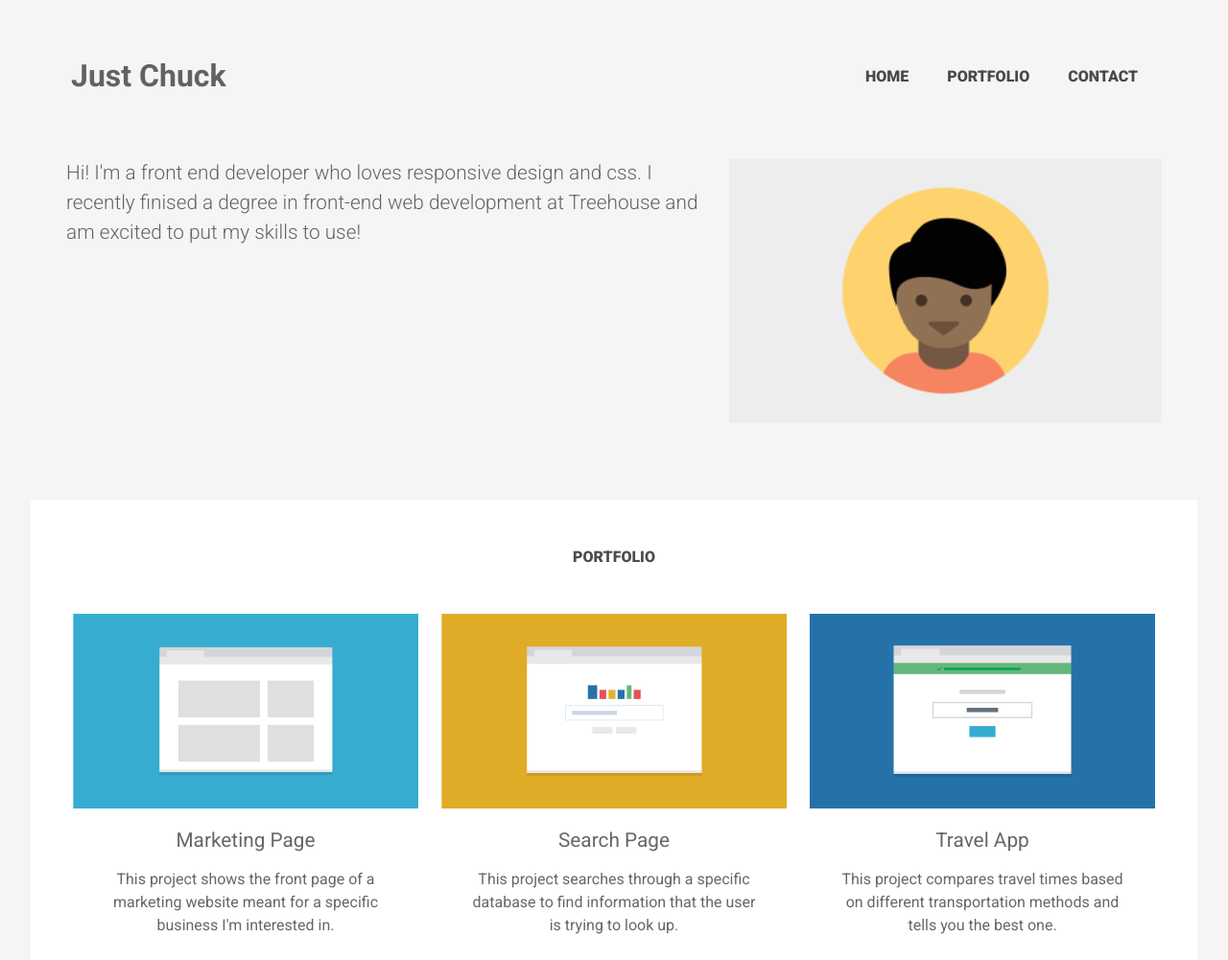
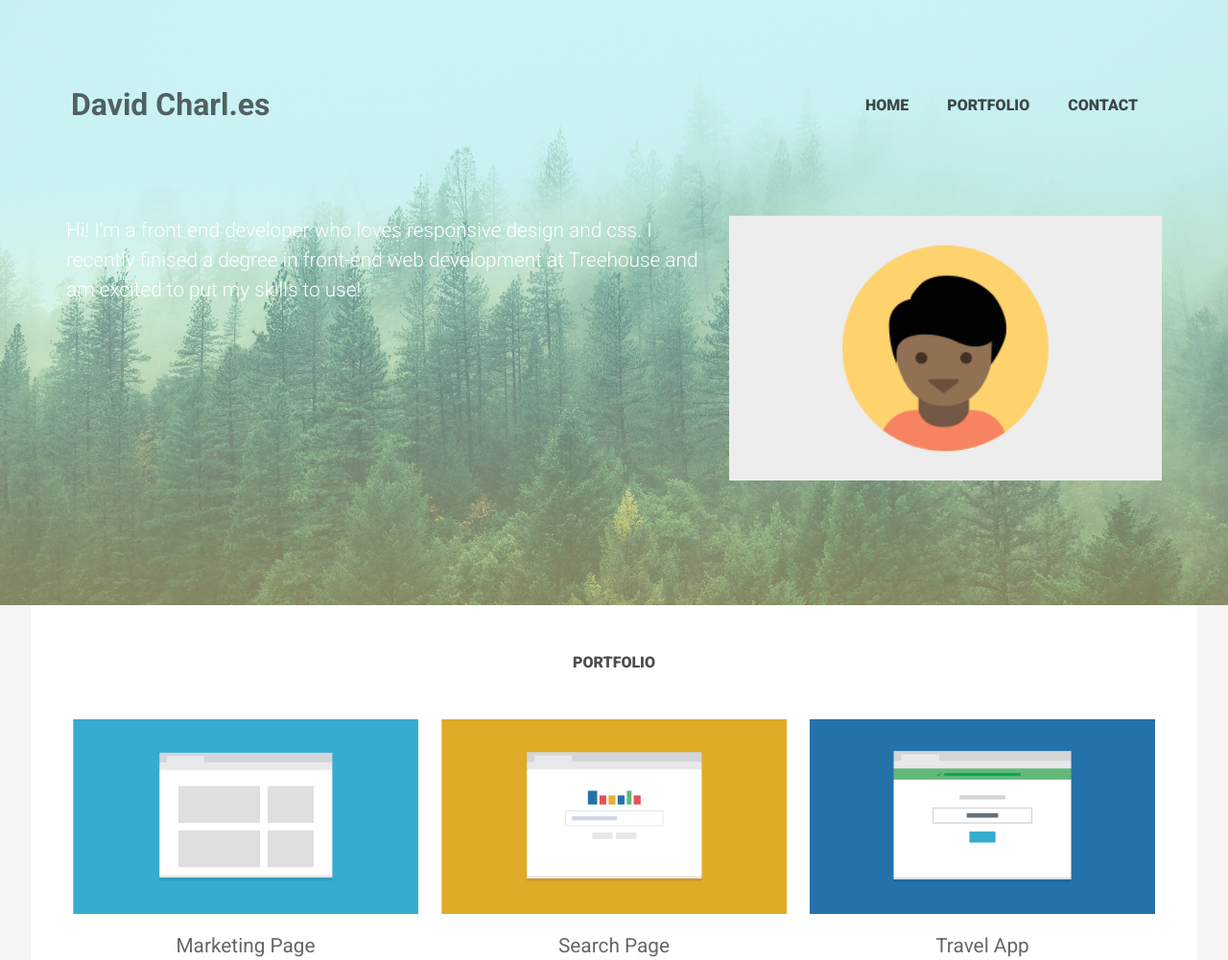
Before and after one commit to miller0chuck/2-responsive_layout_v2, a plain HTML site: page index.html in a window 1280 px wide. Shown: the top 1001 px of the page at 96% size. Drawn offline with Linux system fonts and the light colour scheme; a web font is replaced by a local one.

Commit message:
header img
Added header img and styles

```diff
--- a/index.html
+++ b/index.html
@@ -9,8 +9,9 @@
 </head>
 
 <body>
+<div class="wrapper">
 <div class="main-nav">
-		<p id="name">Just Chuck</p>
+		<p id="name">David Charl.es</p>
 	<ul class="nav">
 		<li><a href="">Home</a></li>
 		<li><a href="#portfolio">Portfolio</a></li>
@@ -22,6 +23,7 @@
 	<img src="img/responsive-layout-profile.png" alt="Headshot Portrait of Random Dude" class="profile-img">
 	<p class="profile">Hi! I'm a front end developer who loves responsive design and css. I recently finised a degree  in front-end web development at Treehouse and am excited to put my skills to use!</p>
 </header>
+</div>
 
 <div id="portfolio">
 	<h1>Portfolio</h1>
--- a/styles.css
+++ b/styles.css
@@ -75,8 +75,20 @@ img {
 
 /* Header */
 
-header{
-	margin: 20px auto;
+.wrapper{
+	background: linear-gradient(rgba(150, 237, 245, .5) 30%, rgba(250, 255, 165, .5)),
+				transparent url("img/forest.jpeg") no-repeat center;
+	background-size: cover;
+	vertical-align: middle;
+	padding: 30px 0 50px;
+}
+
+header {
+	margin: 0 auto;
+}
+
+.profile {
+	color: white;
 }
 
 header p, #contact p {
@@ -227,6 +239,7 @@ img {
 
 header{
 	overflow: auto;
+	padding: 30px;
 }
 
 .profile {
@@ -300,7 +313,11 @@ COMPUTER STYLES
 
 header {
 	width: 90%;
-	margin-bottom: 75px;
+	padding: 30px 0px 75px;
+}
+
+.profile {
+	padding-right: 20px;
 }
 
 #portfolio {
```
Also changed, not shown: img/forest.jpeg (added).
